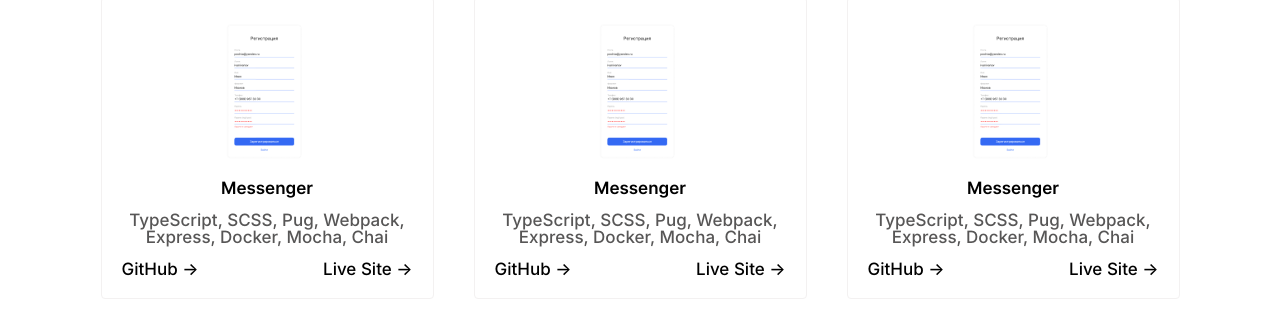
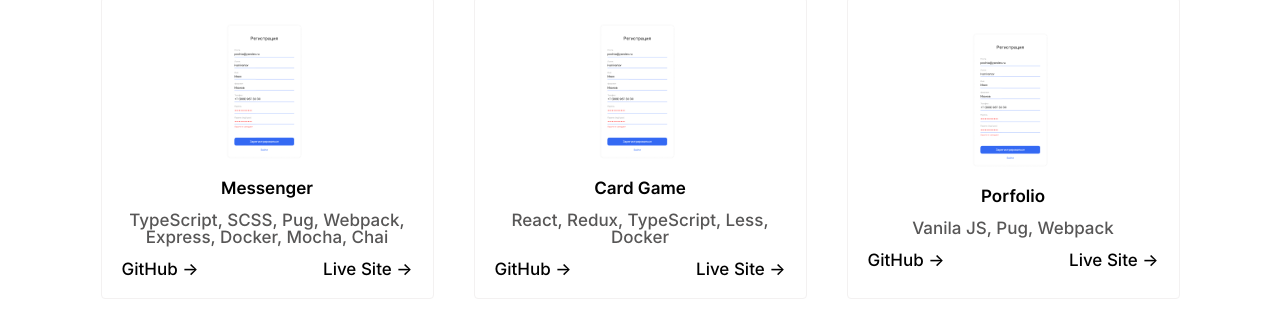
Before and after one commit to yugld/portfolio, a website built with webpack: page src/index.pug in a window 1280 px wide. Shown: the part 673-1006 px from the top of the page. Built offline with nearby package versions, Linux system fonts and the light colour scheme.

Commit message:
edit projects info

```diff
--- a/src/components/projects/projects.pug
+++ b/src/components/projects/projects.pug
@@ -13,16 +13,16 @@ section#projects.projects
         .project_card
             .card_img
                 img(src='./images/messenger.png' alt='screenshot')
-            h3 Messenger
-            p TypeScript, SCSS, Pug, Webpack, Express, Docker, Mocha, Chai
+            h3 Card Game
+            p React, Redux, TypeScript, Less, Docker
             .card_links
                 a(href='https://github.com/yugld/middle.messenger.praktikum.yandex' target='_blank' rel='noopener noreferrer') GitHub →
                 a(href='https://meek-taiyaki-afa351.netlify.app/' target='_blank' rel='noopener noreferrer') Live Site →
         .project_card
             .card_img
                 img(src='./images/messenger.png' alt='screenshot')
-            h3 Messenger
-            p TypeScript, SCSS, Pug, Webpack, Express, Docker, Mocha, Chai
+            h3 Porfolio
+            p Vanila JS, Pug, Webpack
             .card_links
-                a(href='https://github.com/yugld/middle.messenger.praktikum.yandex' target='_blank' rel='noopener noreferrer') GitHub →
-                a(href='https://meek-taiyaki-afa351.netlify.app/' target='_blank' rel='noopener noreferrer') Live Site →
+                a(href='https://github.com/yugld/portfolio' target='_blank' rel='noopener noreferrer') GitHub →
+                a(href='https://main--nimble-snickerdoodle-514102.netlify.app/' target='_blank' rel='noopener noreferrer') Live Site →
```
